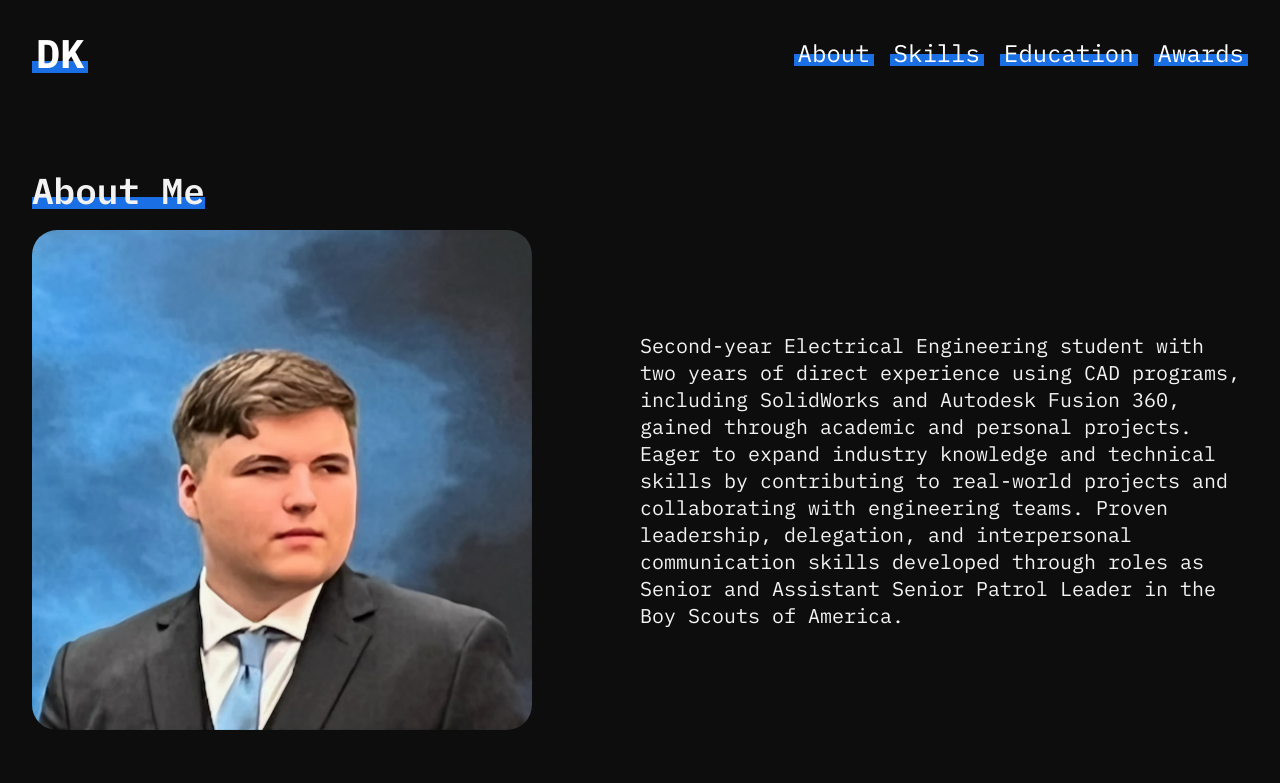
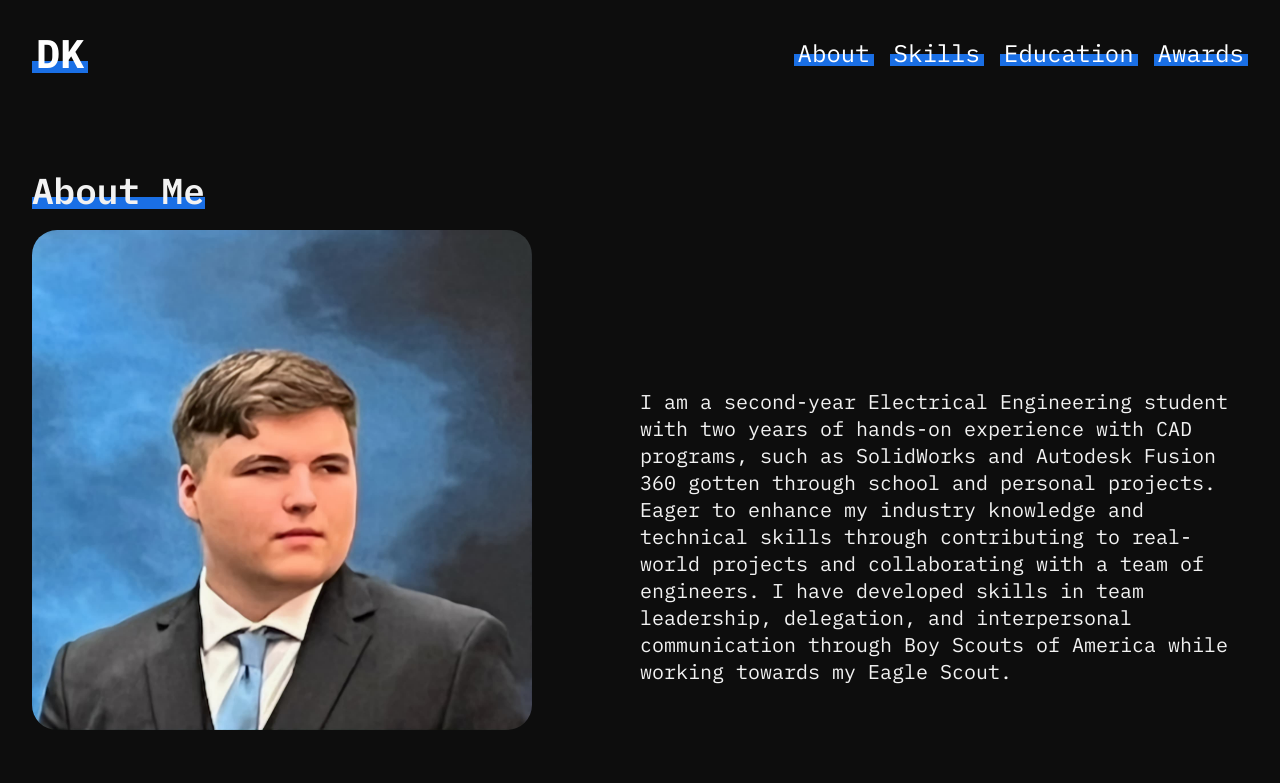
Before and after one commit to Davey5506/davey5506.github.io, a React (Vite) app in the folder portfolio/: page / in a window 1280 px wide. Shown: the top 783 px of the page. Built offline with nearby package versions, Linux system fonts and the light colour scheme.

Commit message:
Adjusted style

```diff
--- a/portfolio/src/sections/About.jsx
+++ b/portfolio/src/sections/About.jsx
@@ -5,12 +5,17 @@
         <div className="about">
             <h2>About Me</h2>
             <div className="about-content">
-                <img src={portrait} alt="Portrait" className="portrait"></img>
+                <div className="portrait-container">
+                    <img src={portrait} alt="Portrait" className="portrait"></img>
+                    <h4 style={{textAlign: "center"}}>David Kennedy</h4>
+                </div>
                 <p>
-                    Second-year Electrical Engineering student with two years of direct experience using CAD programs,
-                    including SolidWorks and Autodesk Fusion 360, gained through academic and personal projects.
-                    Eager to expand industry knowledge and technical skills by contributing to real-world projects and collaborating with engineering teams.
-                    Proven leadership, delegation, and interpersonal communication skills developed through roles as Senior and Assistant Senior Patrol Leader in the Boy Scouts of America.
+                    I am a second-year Electrical Engineering student with two years of hands-on experience with CAD programs,
+                    such as SolidWorks and Autodesk Fusion 360 gotten through school and personal projects.
+                    Eager to enhance my industry knowledge and technical skills
+                    through contributing to real-world projects and collaborating with a team of engineers.
+                    I have developed skills in team leadership, delegation, and interpersonal communication
+                    through Boy Scouts of America while working towards my Eagle Scout.
                 </p>
             </div>
 
--- a/portfolio/src/style/index.css
+++ b/portfolio/src/style/index.css
@@ -183,6 +183,15 @@
     transform: translateX(0);
 }
 
+.portrait-container {
+    display: flex;
+    flex-direction: column;
+    align-items: center;
+    justify-content: center;
+    gap: 1rem;
+    margin: 0;
+}
+
 .portrait {
     border-radius: 5%;
     width: clamp(5rem, 40vw, 500px);
```
